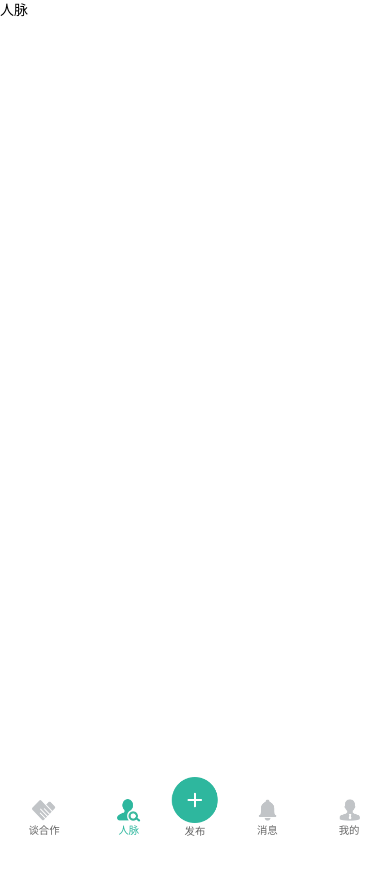
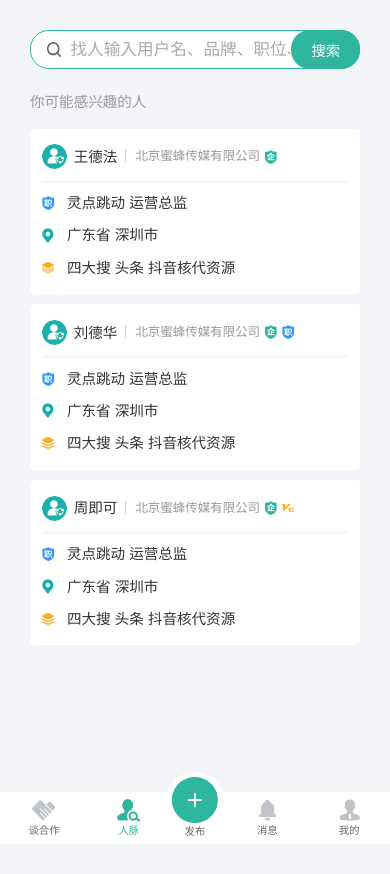
Before and after one commit to linxinpeng/qg-mobile, a plain HTML site: page home.html in a window 390 px wide. Both pictures are taken after a click on the item "人脉". Before the commit the page ends 844 px from the top, so only its background shows below. Drawn offline with nearby package versions, Linux system fonts and the light colour scheme.

Commit message:
人脉等

```diff
--- a/contacts.html
+++ b/contacts.html
@@ -1,6 +1,99 @@
-<div class="">人脉</div>
+<div class="contacts">
+    <div class="contacts-search__box">
+        <span class="contacts-search__box-icon">
+            <img src="./images/search.png" />
+        </span>
+        <input placeholder="找人输入用户名、品牌、职位、地区" />
+        <button>搜索</button>
+    </div>
+    <div class="contacts-tips">
+        你可能感兴趣的人
+    </div>
+    <div class="contacts-cards">
+        <div class="contacts-cards__item">
+            <div class="list-header">
+                <span class="list-header__user"><img src="./images/tgdyy.png"></span>
+                <span class="list-header__name">王德法</span>
+                <span class="list-header__company">｜ 北京蜜蜂传媒有限公司</span>
+                <span class="list-header__tag">
+                    <img src="./images/qy.png">
+                </span>
+            </div>
+            <div class="cards-info">
+                <div class="cards-info__item">
+                    <img src="./images/zy.png" />
+                    <span>灵点跳动 运营总监</span>
+                </div>
+                <div class="cards-info__item">
+                    <img src="./images/wz.png" />
+                    <span>广东省 深圳市</span>
+                </div>
+                <div class="cards-info__item">
+                    <img src="./images/lb.png" />
+                    <span>四大搜 头条 抖音核代资源</span>
+                </div>
+            </div>
+        </div>
+        <div class="contacts-cards__item">
+            <div class="list-header">
+                <span class="list-header__user"><img src="./images/tgdyy.png"></span>
+                <span class="list-header__name">刘德华</span>
+                <span class="list-header__company">｜ 北京蜜蜂传媒有限公司</span>
+                <span class="list-header__tag">
+                    <img src="./images/qy.png">
+                </span>
+                <span class="list-header__tag">
+                    <img src="./images/zy.png">
+                </span>
+            </div>
+            <div class="cards-info">
+                <div class="cards-info__item">
+                    <img src="./images/zy.png" />
+                    <span>灵点跳动 运营总监</span>
+                </div>
+                <div class="cards-info__item">
+                    <img src="./images/wz.png" />
+                    <span>广东省 深圳市</span>
+                </div>
+                <div class="cards-info__item">
+                    <img src="./images/lb.png" />
+                    <span>四大搜 头条 抖音核代资源</span>
+                </div>
+            </div>
+        </div>
+        <div class="contacts-cards__item">
+            <div class="list-header">
+                <span class="list-header__user"><img src="./images/tgdyy.png"></span>
+                <span class="list-header__name">周即可</span>
+                <span class="list-header__company">｜ 北京蜜蜂传媒有限公司</span>
+                <span class="list-header__tag">
+                    <img src="./images/qy.png">
+                </span>
+                <span class="list-header__tag">
+                    <img src="./images/vip10.png">
+                </span>
+            </div>
+            <div class="cards-info">
+                <div class="cards-info__item">
+                    <img src="./images/zy.png" />
+                    <span>灵点跳动 运营总监</span>
+                </div>
+                <div class="cards-info__item">
+                    <img src="./images/wz.png" />
+                    <span>广东省 深圳市</span>
+                </div>
+                <div class="cards-info__item">
+                    <img src="./images/lb.png" />
+                    <span>四大搜 头条 抖音核代资源</span>
+                </div>
+            </div>
+        </div>
+    </div>
+</div>
 <script>
     $(function(){
-
+        $('.contacts-cards__item','.contacts').off('click').on('click',function(){
+            window.location.href = './contacts-detail.html?id=' + new Date().valueOf()
+        })
     })
 </script>
--- /dev/null
+++ b/css/contacts.css
@@ -0,0 +1,97 @@
+.contacts{
+    padding: 30px;
+    background-color: rgba(244, 245, 249, 1);
+    min-height: 100vh;
+}
+.contacts .contacts-search__box{
+    height: 0.72rem;
+    display: flex;
+    align-items: center;
+    background-color: #fff;
+
+border-radius: 0.36rem;
+border: 0.02rem solid #2EB79E;
+}
+.contacts .contacts-search__box span{
+    width: 0.28rem;
+    height: 0.28rem;
+    padding: 0 0.18rem 0 0.3rem;
+}
+.contacts .contacts-search__box span img{
+    width: 100%;
+}
+.contacts .contacts-search__box input{
+    flex: 1;
+}
+.contacts .contacts-search__box button{
+    width: 1.32rem;
+    height: 0.76rem;
+    background: #2EB79E;
+    border-radius: 0.36rem;
+    font-size: 0.28rem;
+    font-weight: 500;
+    color: #FFFFFF;
+    transform: translateX(1px);
+}
+.contacts-cards__item{
+    padding: 0.3rem 0.24rem;
+    background-color: #FFFFFF;
+    margin-bottom: 0.2rem;
+    border-radius: 0.08rem;
+}
+.contacts .contacts-tips{
+    margin-top: 0.42rem;
+    margin-bottom: 0.3rem;
+    font-size: 0.28rem;
+    color: #999999;
+}
+.contacts .list-header{
+    display: flex;
+    align-items: center;
+    padding-bottom: 0.22rem;
+    border-bottom: 0.02rem solid rgba(238, 238, 238, 1);
+}
+.list-header__user{
+    width: 0.48rem;
+    border-radius: 50%;
+    overflow: hidden;
+    margin-right: 0.12rem;
+}
+.list-header__name{
+    font-weight: 500;
+    font-size: 0.28rem;
+    color: #333333;
+    margin-right: 0.04rem;
+}
+.list-header__company{
+    font-size: 0.24rem;
+    color: #999999;
+}
+
+.list-header__user img{
+    width: 100%;
+}
+.list-header__tag{
+    margin-left: 0.1rem;
+    display: flex;
+    align-items: center;
+}
+.list-header__tag img{
+    width: 0.23rem;
+}
+.contacts .cards-info{
+
+}
+.contacts .cards-info__item{
+    margin-top: 0.2rem;
+    display: flex;
+    align-items: center;
+}
+.contacts .cards-info__item img{
+    width: 0.23rem;
+    margin-right: 0.24rem;
+}
+.contacts .cards-info__item span{
+    font-size: 0.28rem;
+    color: #333333;
+}
--- /dev/null
+++ b/css/me.css
@@ -0,0 +1,22 @@
+.me-wrap{
+    padding: 0.3rem 0;
+}
+.me-header{
+    display: flex;
+    align-items: center;
+    padding: 0 0.4rem;
+}
+.me-header .me-header__img{
+    width: 1.12rem;
+    margin-right: 0.24rem;
+    border-radius: 50%;
+    overflow: hidden;
+}
+.me-header .me-header__img img{
+    width: 100%;
+}
+.me-header__unlogin{
+    font-size: 0.36rem;
+    font-weight: 500;
+    color: #333333;
+}
--- a/home.html
+++ b/home.html
@@ -15,6 +15,8 @@
     <link rel="stylesheet" href="./css/index.css">
     <link rel="stylesheet" href="./css/reset.css">
     <link rel="stylesheet" href="./css/tabs.css">
+    <link rel="stylesheet" href="./css/me.css">
+    <link rel="stylesheet" href="./css/contacts.css">
     <link rel="stylesheet" href="./css/commom.css">
 </head>
 
@@ -68,10 +70,18 @@
 <script src="https://unpkg.com/swiper/swiper-bundle.min.js"> </script>
 <script>
     $(function () {
-        $('#tab-content').load('./index.html')
+        let url = sessionStorage.getItem('url') || 'index';
+        toPage(url)
+        $('.tab-item').each(function(){
+            if(url === $(this).data('url')){
+                $(this).addClass('is-active').siblings().removeClass('is-active')
+            }
+        })
+        // $('#tab-content').load('./contacts.html')
         $('.tab-item', '.tabs').off('click').on('click', function () {
             $(this).addClass('is-active').siblings().removeClass('is-active');
             let url = $(this).data('url');
+            sessionStorage.setItem('url',url)
             toPage(url)
         })
 
```
Also changed, not shown: contacts-detail.html (added, +75 -0 lines), css/contacts-detail.css (added, +68 -0 lines), me.html (+4 -2 lines), images/lb.png (renamed from images/列别@2x.png), images/user-art.jpg (added), images/wz.png (renamed from images/地址@2x.png).
